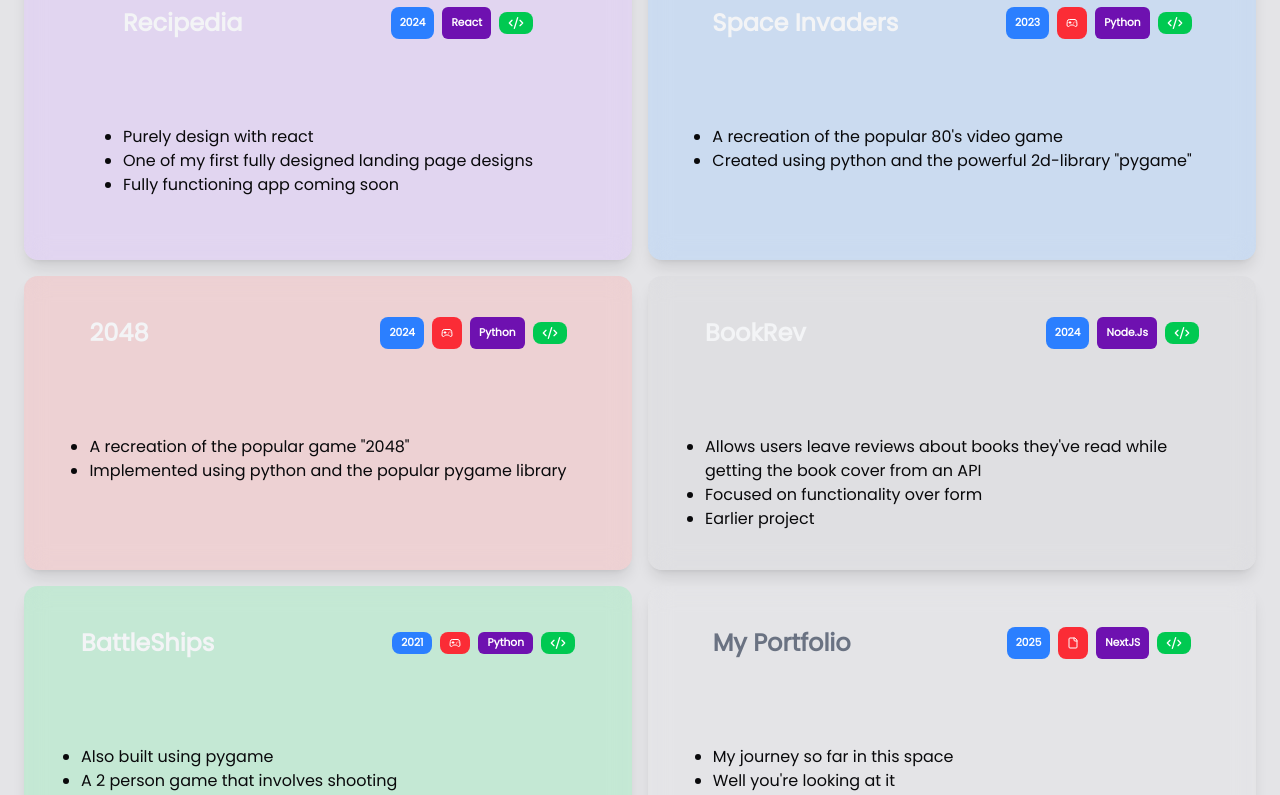
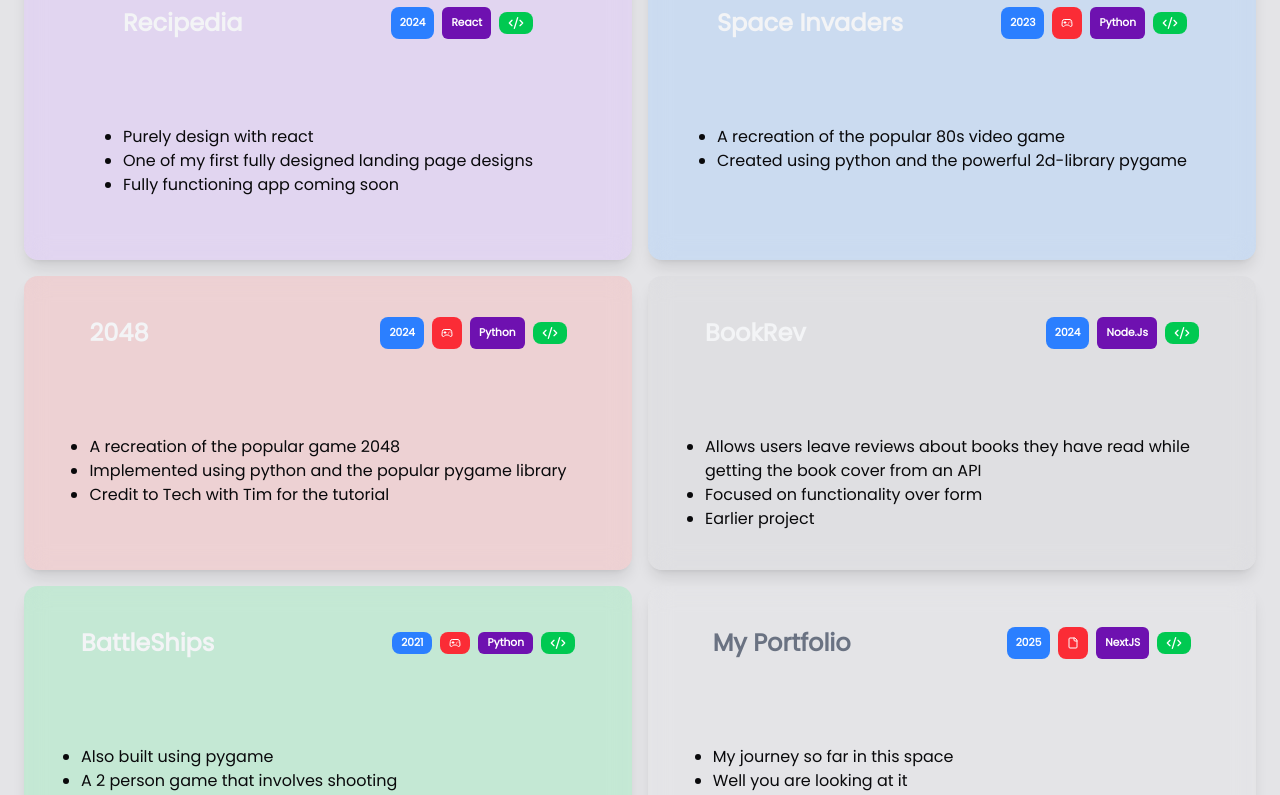
Before and after one commit to Bizarr403/My_Portfolio, a Next.js app: page / in a window 1280 px wide. Shown: the part 1760-2555 px from the top of the page. Built offline with nearby package versions, Linux system fonts and the light colour scheme.

Commit message:
Hopefully the final touches

```diff
--- a/src/app/page.tsx
+++ b/src/app/page.tsx
@@ -195,10 +195,8 @@ export default function Home() {
             </CardHeader>
             <CardContent className="flex-col justify-center items-center  w-full h-full">
               <ul className="list-disc">
-                <li>A recreation of the popular 80's video game</li>
-                <li>
-                  Created using python and the powerful 2d-library "pygame"
-                </li>
+                <li>A recreation of the popular 80s video game</li>
+                <li>Created using python and the powerful 2d-library pygame</li>
               </ul>
             </CardContent>
           </Card>
@@ -236,8 +234,9 @@ export default function Home() {
 
             <CardContent className="flex-col justify-center items-center  w-full h-full">
               <ul className="list-disc">
-                <li>A recreation of the popular game "2048"</li>
+                <li>A recreation of the popular game 2048</li>
                 <li>Implemented using python and the popular pygame library</li>
+                <li>Credit to Tech with Tim for the tutorial</li>
               </ul>
             </CardContent>
           </Card>
@@ -275,7 +274,7 @@ export default function Home() {
             <CardContent className="flex-col justify-center items-center  w-full h-full">
               <ul className="list-disc">
                 <li>
-                  Allows users leave reviews about books they've read while
+                  Allows users leave reviews about books they have read while
                   getting the book cover from an API
                 </li>
                 <li>Focused on functionality over form</li>
@@ -365,7 +364,7 @@ export default function Home() {
             <CardContent className="flex-col justify-center items-center  w-full h-full">
               <ul className="list-disc">
                 <li>My journey so far in this space</li>
-                <li>Well you're looking at it</li>
+                <li>Well you are looking at it</li>
                 <li>
                   Actually the second iteration of a personal portfolio website.
                 </li>
```
